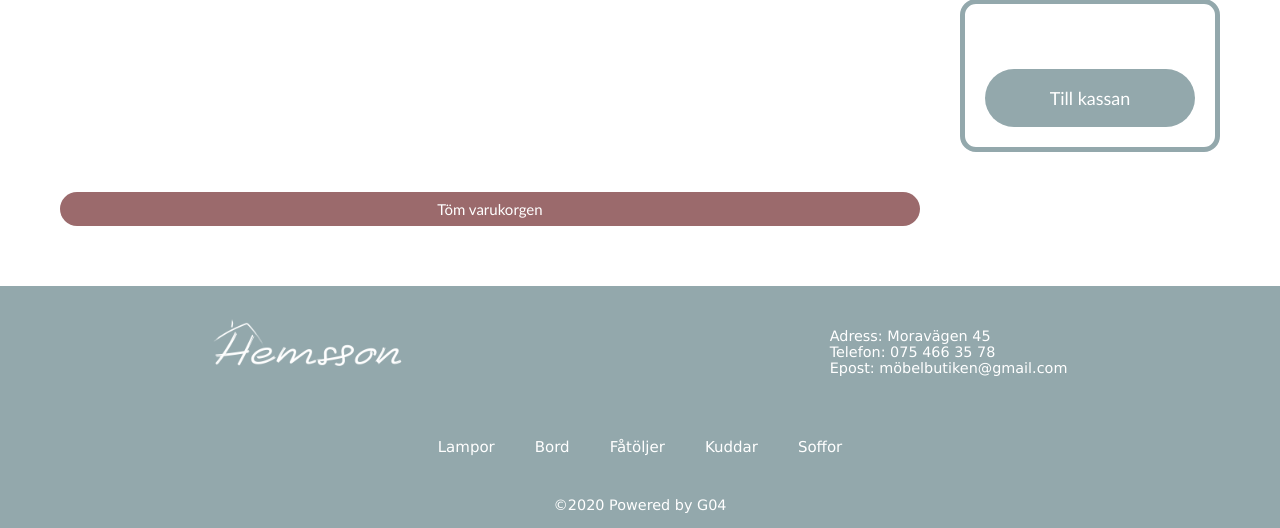
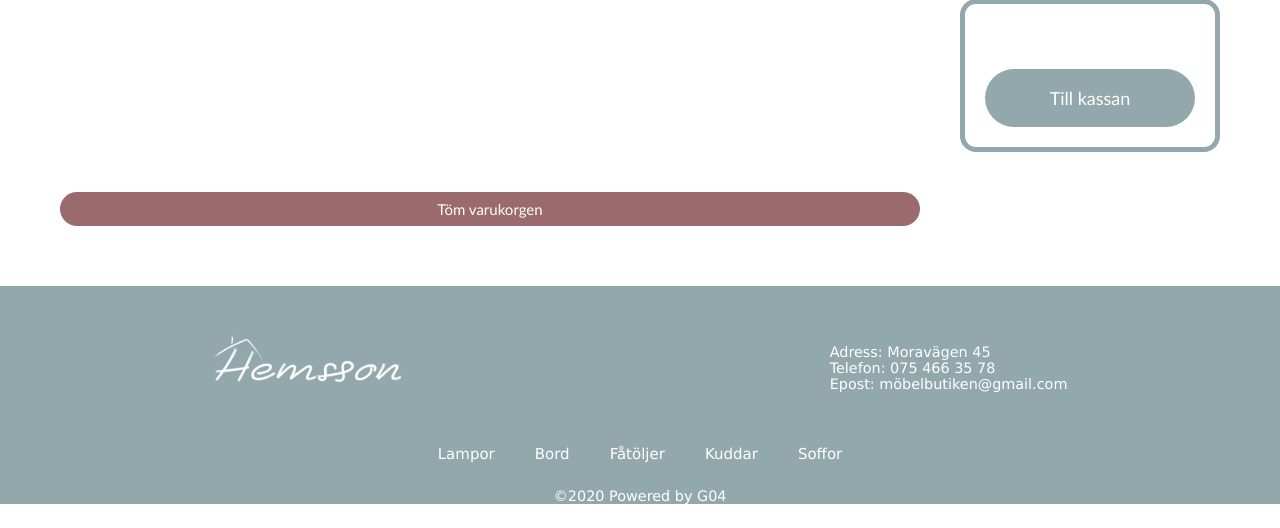
Before and after one commit to ItchyPitchy/Webbshoppen, a PHP site: page /Webbshoppen/cart.php in a window 1280 px wide. Shown: the part 679-1207 px from the top of the page. After the commit the page ends 1183 px from the top, so only its background shows below. Run offline with PHP 8.4, Linux system fonts and the light colour scheme; data that the repository does not hold is empty.

Commit message:
fixed bug in css for header and footer while typing in search

```diff
--- a/styles/_footer.scss
+++ b/styles/_footer.scss
@@ -2,7 +2,6 @@ footer {
   font-size: 0.7em;
   color: white;
   width: 100%;
-  height: 30vh;
   background-color: #93a8ac;
   display: flex;
   flex-direction: column;
@@ -17,6 +16,7 @@ footer {
     justify-content: space-between;
     flex-direction: column;
     align-items: center;
+    margin-top: 2%;
 
     div {
       display: inline-block;
--- a/styles/style.css
+++ b/styles/style.css
@@ -654,7 +654,6 @@ footer {
   font-size: 0.7em;
   color: white;
   width: 100%;
-  height: 30vh;
   background-color: #93a8ac;
   display: -webkit-box;
   display: -ms-flexbox;
@@ -688,6 +687,7 @@ footer .first_div_footer {
   -webkit-box-align: center;
       -ms-flex-align: center;
           align-items: center;
+  margin-top: 2%;
 }
 
 footer .first_div_footer div {
```
Also changed, not shown: 1 other file.
